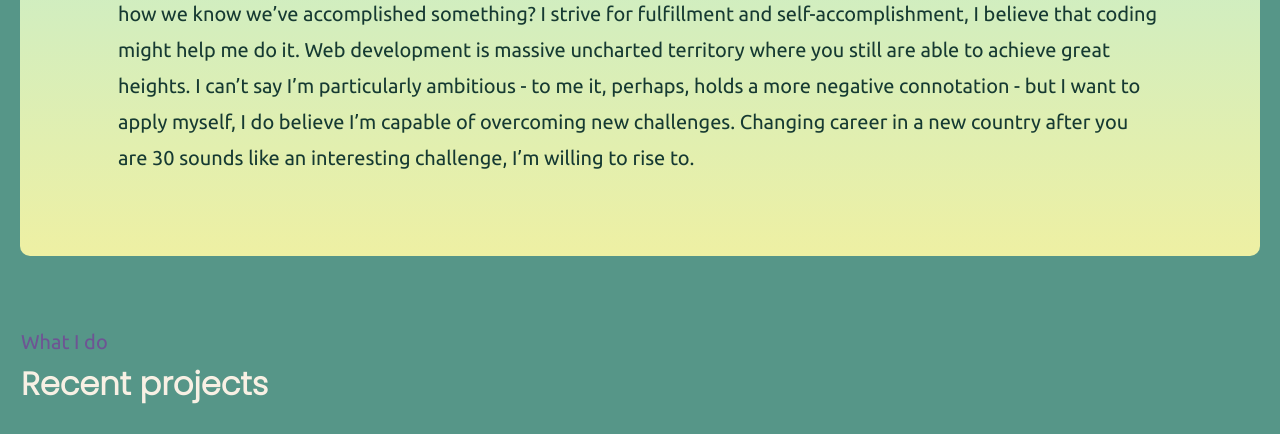
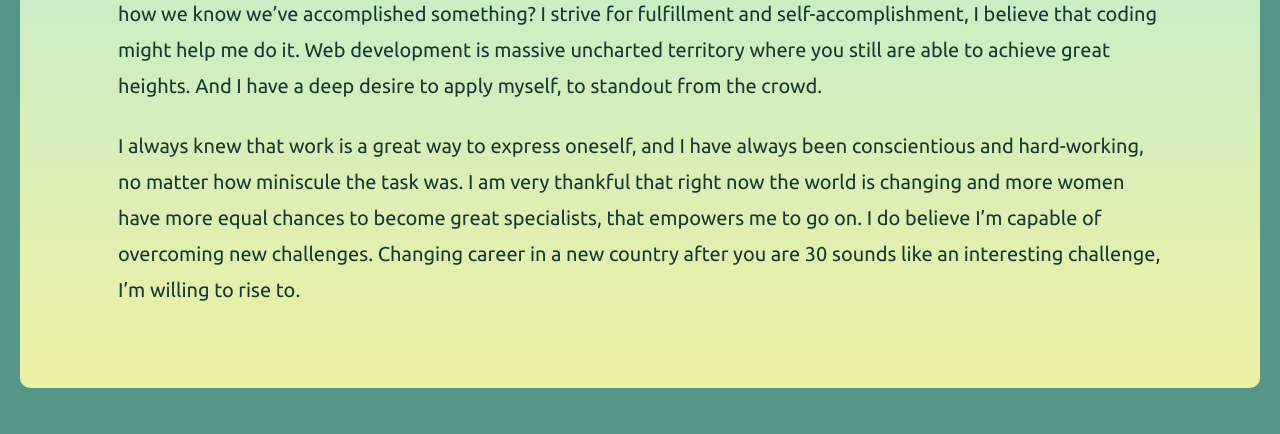
Before and after one commit to pr-maryanarty/FAC-website-application, a plain HTML site: page index.html in a window 1280 px wide. Shown: the part 2220-2654 px from the top of the page. Drawn offline with Linux system fonts and the light colour scheme; a script that the page names is missing.

Commit message:
refactor: add description

```diff
--- a/index.html
+++ b/index.html
@@ -311,12 +311,21 @@
                             self-accomplishment, I believe that coding might
                             help me do it. Web development is massive uncharted
                             territory where you still are able to achieve great
-                            heights. I can’t say I’m particularly ambitious - to
-                            me it, perhaps, holds a more negative connotation -
-                            but I want to apply myself, I do believe I’m capable
-                            of overcoming new challenges. Changing career in a
-                            new country after you are 30 sounds like an
-                            interesting challenge, I’m willing to rise to.
+                            heights. And I have a deep desire to apply myself,
+                            to standout from the crowd.
+                        </p>
+                        <br />
+                        <p>
+                            I always knew that work is a great way to express
+                            oneself, and I have always been conscientious and
+                            hard-working, no matter how miniscule the task was.
+                            I am very thankful that right now the world is
+                            changing and more women have more equal chances to
+                            become great specialists, that empowers me to go on.
+                            I do believe I’m capable of overcoming new
+                            challenges. Changing career in a new country after
+                            you are 30 sounds like an interesting challenge, I’m
+                            willing to rise to.
                         </p>
                     </section>
                     <section class="projects container">
```
